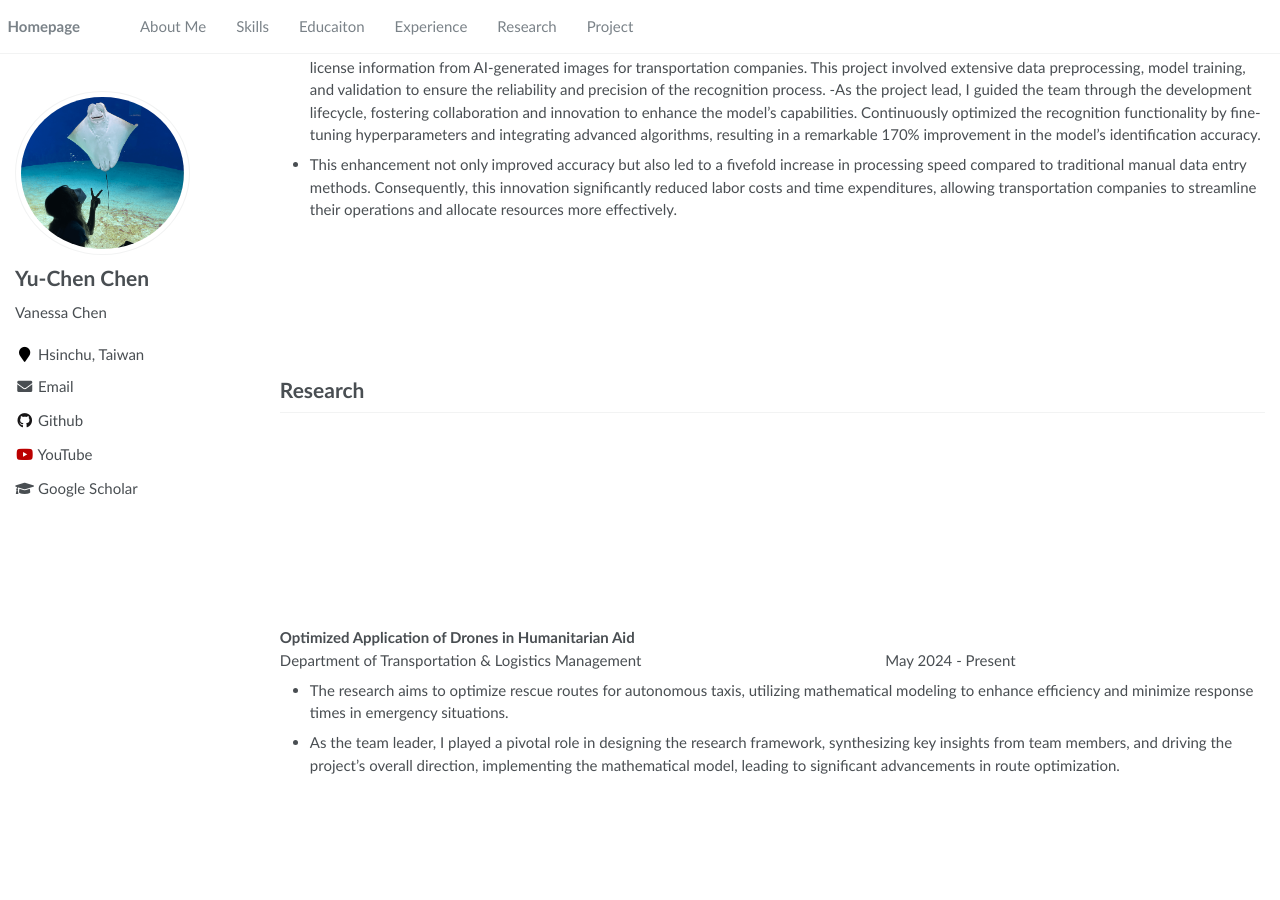
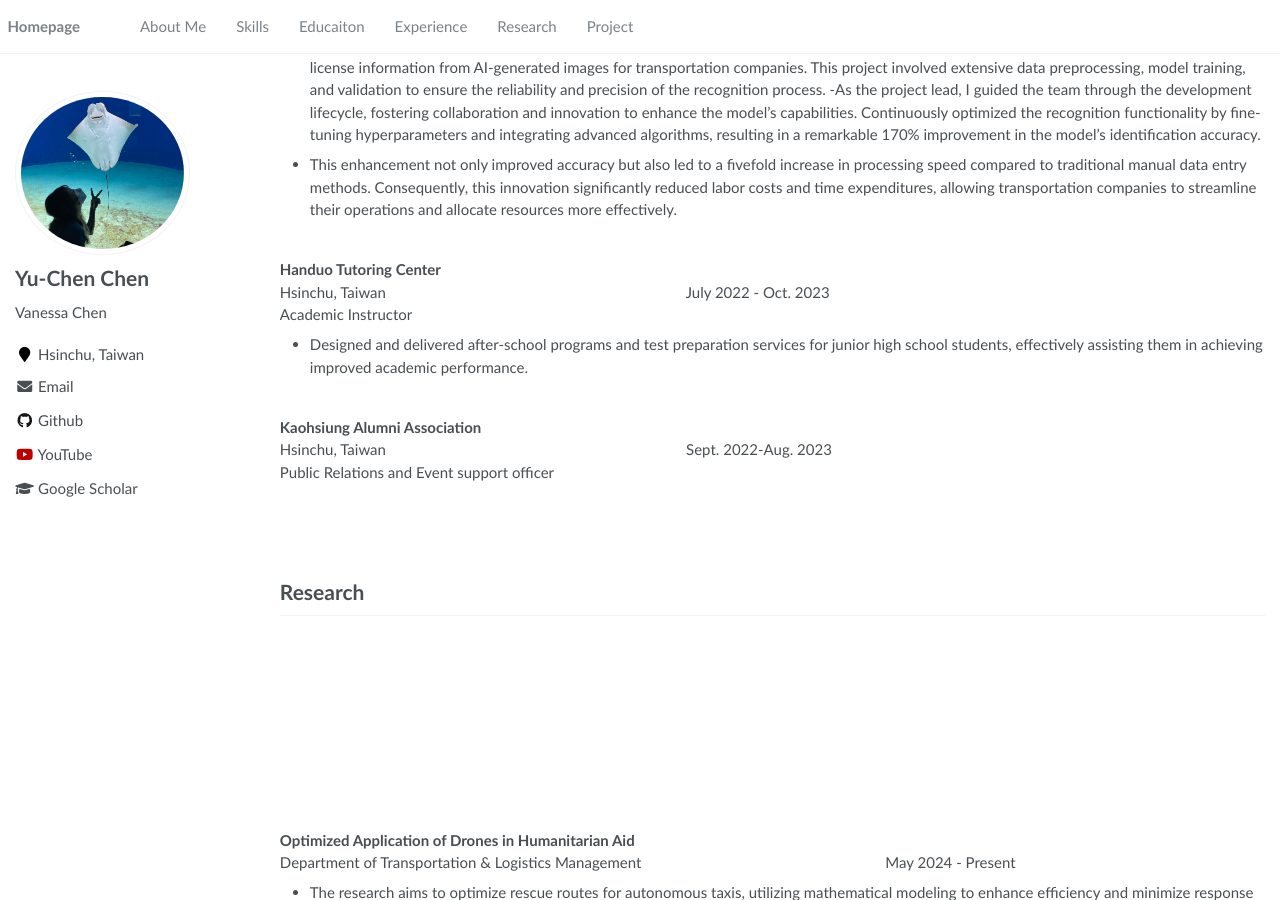
Before and after one commit to chenyzzn/chenyzzn.github.io, a Jekyll site: the page built from _pages/about.md, in a window 1280 px wide and 900 px high, scrolled down 2763 px. Built offline with Jekyll 4.4.1, drawn with Linux system fonts in a browser that asks for light colours.

Commit message:
Update about.md

```diff
--- a/_pages/about.md
+++ b/_pages/about.md
@@ -73,7 +73,19 @@ Image Detection Assistant Engineer, AI Video Image Detection Group <br />
 - Utilized Python to train a Convolutional Recurrent Neural Network (CRNN) model specifically designed for the accurate extraction of driver’s license information from AI-generated images for transportation companies. This project involved extensive data preprocessing, model training, and validation to ensure the reliability and precision of the recognition process.
 -As the project lead, I guided the team through the development lifecycle, fostering collaboration and innovation to enhance the model's capabilities. Continuously optimized the recognition functionality by fine-tuning hyperparameters and integrating advanced algorithms, resulting in a remarkable 170% improvement in the model’s identification accuracy.
 - This enhancement not only improved accuracy but also led to a fivefold increase in processing speed compared to traditional manual data entry methods. Consequently, this innovation significantly reduced labor costs and time expenditures, allowing transportation companies to streamline their operations and allocate resources more effectively.
-<br /><br /><br /><br /><br /><br /><br />
+<br /><br />
+
+**Handuo Tutoring Center**<br />
+Hsinchu, Taiwan &emsp;&emsp;&emsp;&emsp;&emsp;&emsp;&emsp;&emsp;&emsp;&emsp;&emsp;&emsp;&emsp;&emsp;&emsp;&emsp;&emsp;&emsp;&emsp;&emsp;&emsp;&emsp;&emsp;&emsp;&emsp;&emsp; July 2022 - Oct. 2023 <br />
+Academic Instructor <br />
+- Designed and delivered after-school programs and test preparation services for junior high school students, effectively assisting them in achieving improved academic performance.
+<br /><br />
+
+**Kaohsiung Alumni Association**<br />
+Hsinchu, Taiwan &emsp;&emsp;&emsp;&emsp;&emsp;&emsp;&emsp;&emsp;&emsp;&emsp;&emsp;&emsp;&emsp;&emsp;&emsp;&emsp;&emsp;&emsp;&emsp;&emsp;&emsp;&emsp;&emsp;&emsp;&emsp;&emsp; Sept. 2022-Aug. 2023 <br />
+Public Relations and Event support officer <br />
+
+<br /><br /><br />
 
 # Research
 <br /><br /><br /><br /><br /><br />
```
